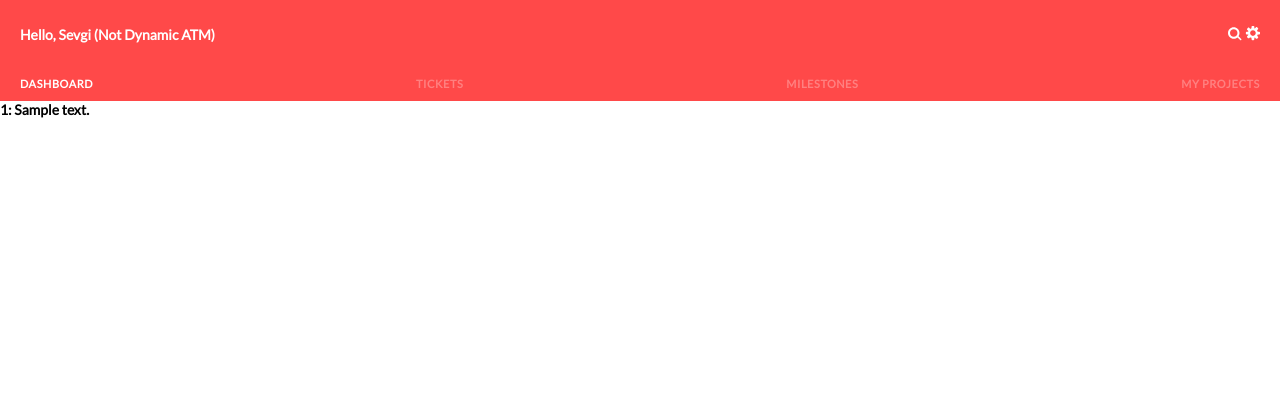
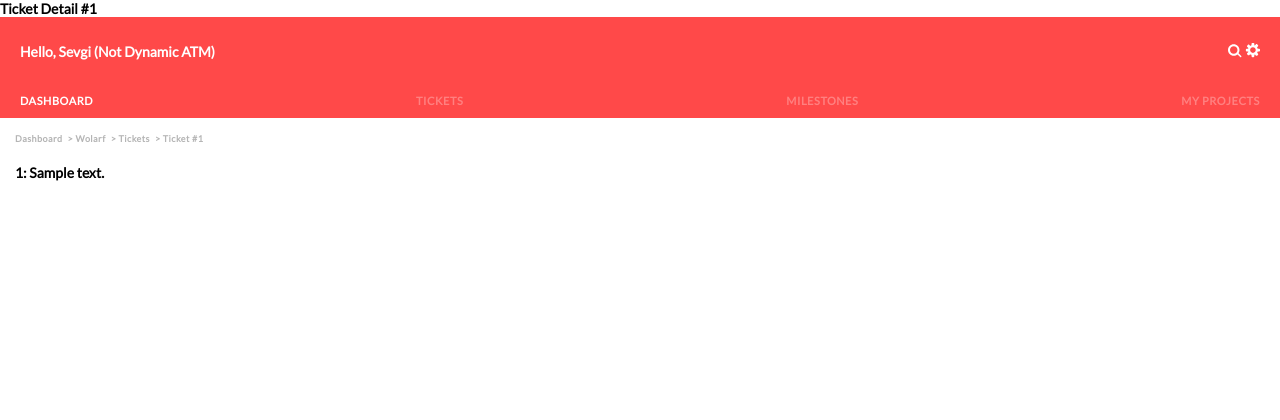
Before and after one commit to Hipo/codebase-ultra, a Django app: template ticketbase/codebase/templates/codebase/ticket.html in a window 1280 px wide. Shown: the top 420 px of the page. Before the commit the page ends 118 px from the top, so only its background shows below. Run offline with Django 3.2, Linux system fonts and the light colour scheme; the template is opened without the code that fills it: values that come from a table or form of the project are taken from there, others are empty; tables that the repository leaves empty hold one stand-in row (values such as "Sample post"); data that the repository does not hold is empty; parts of the project's set-up code (start-up, migrations or seed data) failed here and were passed over.

Commit message:
Add breadcrumbs and more styling

```diff
--- a/ticketbase/codebase/static/codebase/css/main.css
+++ b/ticketbase/codebase/static/codebase/css/main.css
@@ -78,3 +78,7 @@
 .header-button {
   display: inline-block;
 }
+
+.content {
+  padding: 15px;
+}
--- /dev/null
+++ b/ticketbase/codebase/static/codebase/css/ticket-detail.css
@@ -0,0 +1,20 @@
+.breadcrumbs {
+  display: flex;
+}
+
+.breadcrumb-item {
+  margin-right: 5px;
+
+  font-family: Lato;
+  font-style: normal;
+  font-weight: bold;
+  font-size: 9px;
+  line-height: 11px;
+  letter-spacing: 0.05em;
+
+  color: #b5b5b5;
+}
+
+.ticket-content {
+  margin-top: 20px;
+}
--- a/ticketbase/codebase/templates/codebase/base.html
+++ b/ticketbase/codebase/templates/codebase/base.html
@@ -4,7 +4,11 @@
 <html>
   <head>
     <meta charset="utf-8" />
-    <title></title>
+    {% block title %}
+    {% endblock title%}
+    {% block extra_stylesheets %}
+
+    {% endblock extra_stylesheets%}
     <!--[if IE]>
       <link
         rel="shortcut icon"
@@ -55,7 +59,7 @@
     </header>
 
     <div class="content">
-      {% block content %} {% endblock %}
+      {% block content %} {% endblock content %}
     </div>
   </body>
 </html>
--- a/ticketbase/codebase/templates/codebase/ticket.html
+++ b/ticketbase/codebase/templates/codebase/ticket.html
@@ -1,7 +1,25 @@
 {% extends 'codebase/base.html' %}
 
+{% load static %}
+
+{% block title %}
+<title>Ticket Detail #{{ ticket.ticket_id }}</title>
+{% endblock title%}
+
+{% block extra_stylesheets %}
+<link rel="stylesheet" href="{% static 'codebase/css/ticket-detail.css' %}" />
+{% endblock extra_stylesheets%}
+
+
 {% block content %}
+<ul class="breadcrumbs">
+  <li class="breadcrumb-item">Dashboard</li>
+  <li class="breadcrumb-item">> Wolarf</li>
+  <li class="breadcrumb-item">> Tickets</li>
+  <li class="breadcrumb-item">> Ticket #{{ ticket.ticket_id }}</li>
+</ul>
 
+<div class="ticket-content">
   <h2>{{ ticket.ticket_id }}: {{ ticket.summary }}</h2>
 
   <ul>
@@ -11,5 +29,5 @@
     </li>
     {% endfor %}
   </ul>
-
+</div>
 {% endblock %}
```
Lines whose indentation alone changed are shown as unchanged.
